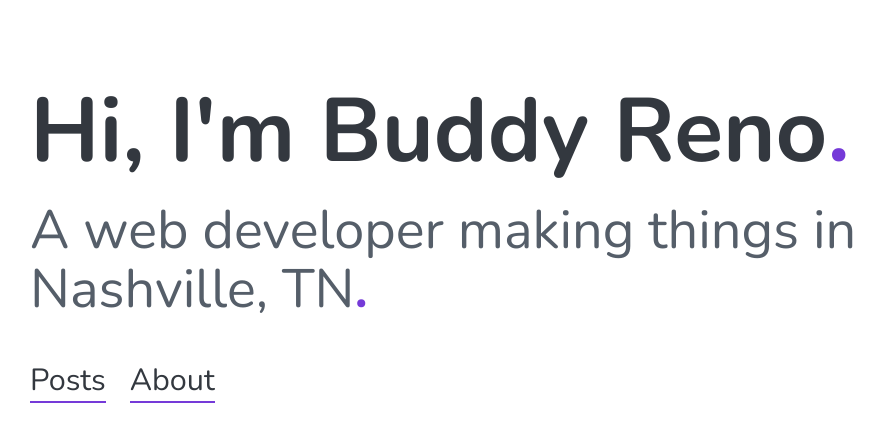
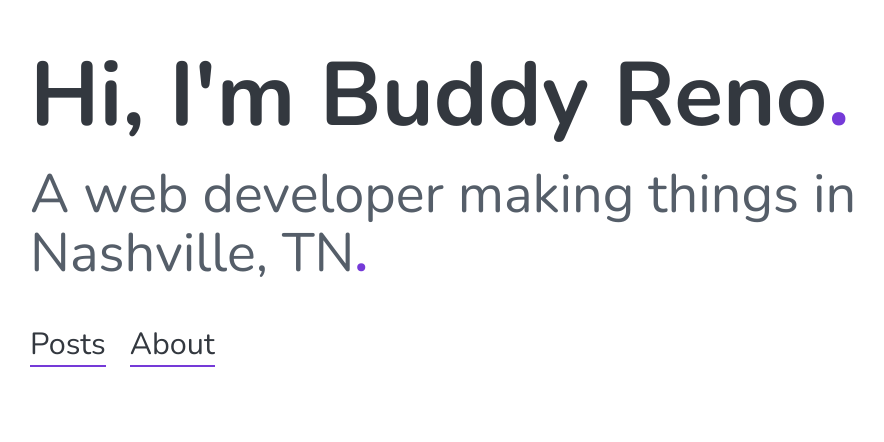
Before and after one commit to BuddyLReno/nextjs-blog, a Next.js app: page / in a window 1280 px wide. Shown: the part 194-636 px from the top of the page, without its empty margins (114-998 px from the left). Built offline with nearby package versions, Linux system fonts and the light colour scheme.

Commit message:
Fix spacing on landing page

```diff
--- a/styles/layout.module.scss
+++ b/styles/layout.module.scss
@@ -12,9 +12,7 @@
 }
 
 .noSpacing {
-  @media only screen and (max-width: 1040px) {
-    padding-top: 0;
-  }
+  padding: 0;
 }
 
 .siteFooter {
```
